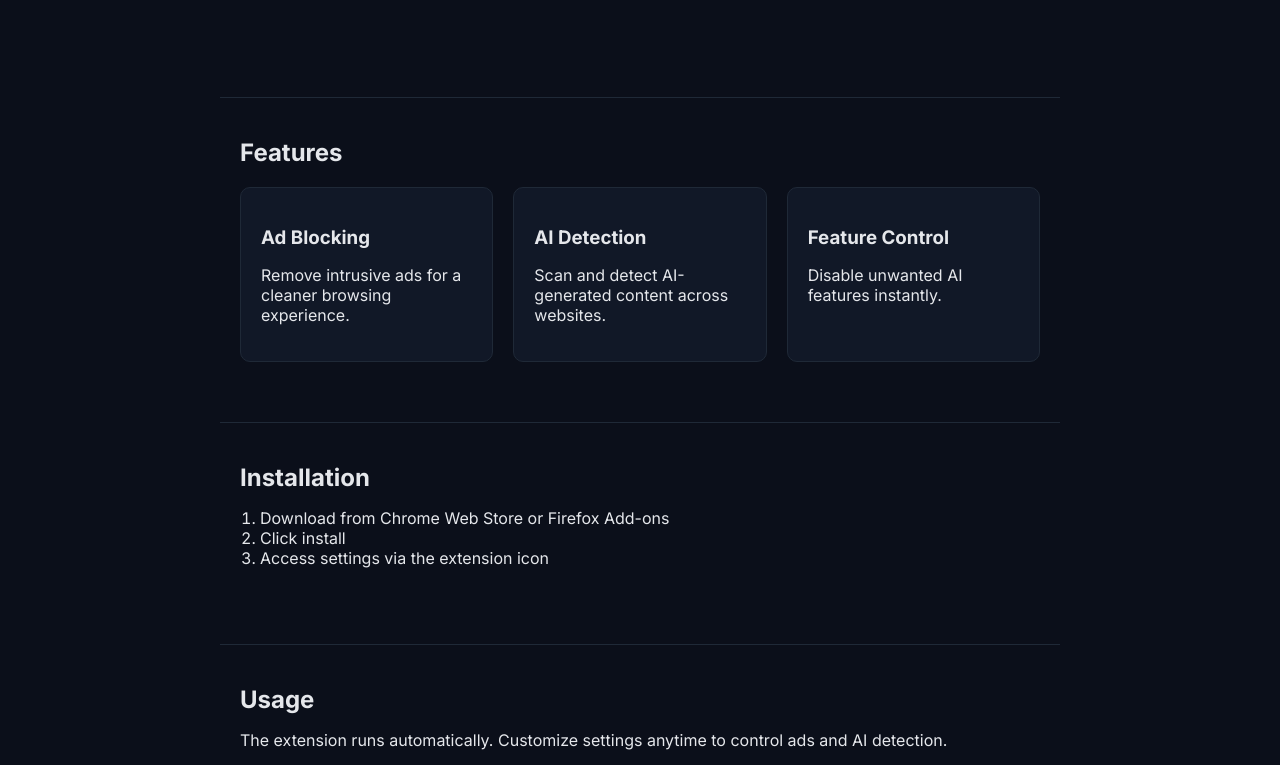
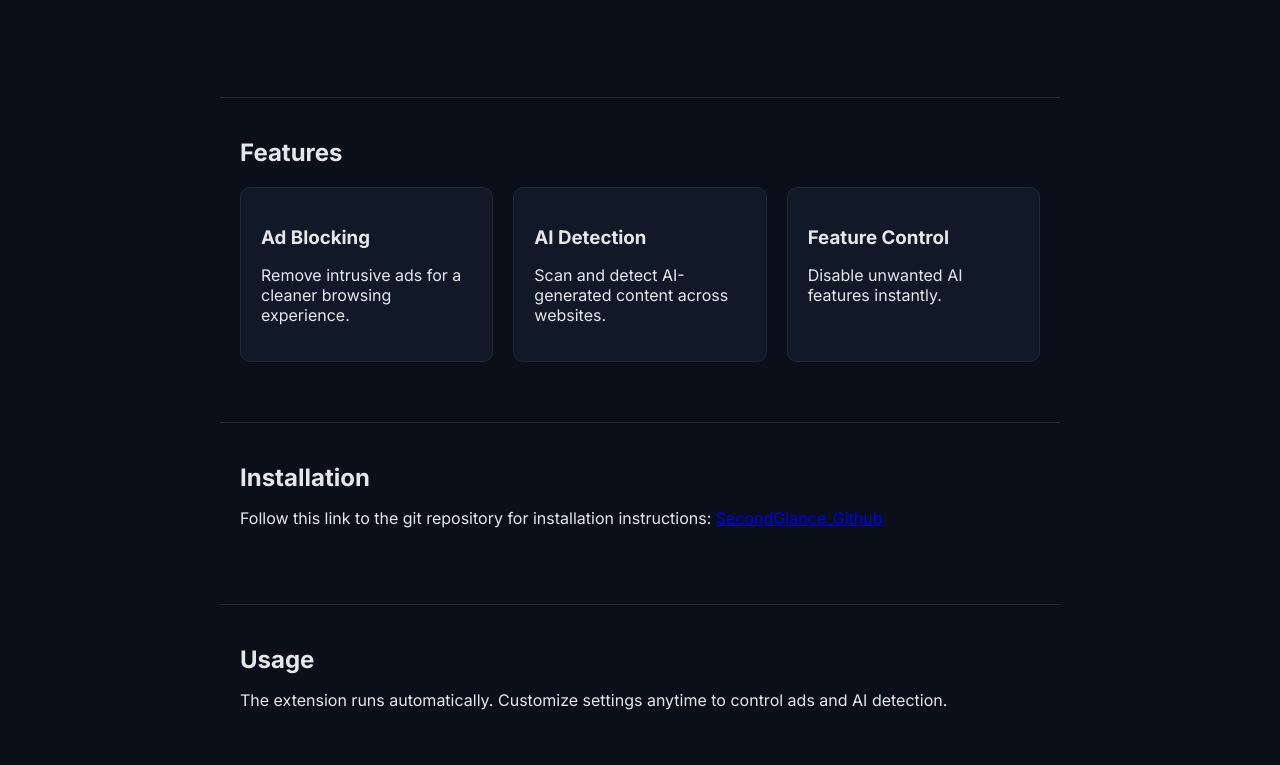
Before and after one commit to whaleyj-2401/SecondGlance, a browser extension: page website/website.html in a window 1280 px wide. Shown: the part 332-1097 px from the top of the page. Drawn offline with Linux system fonts and the light colour scheme.

Commit message:
link to github in installation

```diff
--- a/website/website.html
+++ b/website/website.html
@@ -58,11 +58,10 @@
 
 <section id="installation" class="section">
     <h2>Installation</h2>
-    <ol>
-        <li>Download from Chrome Web Store or Firefox Add-ons</li>
-        <li>Click install</li>
-        <li>Access settings via the extension icon</li>
-    </ol>
+    <p>
+        Follow this link to the git repository for installation instructions:
+        <a href="https://github.com/whaleyj-2401/SecondGlance">SecondGlance_Github</a>
+    </p>
 </section>
 
 <section id="usage" class="section">
```
